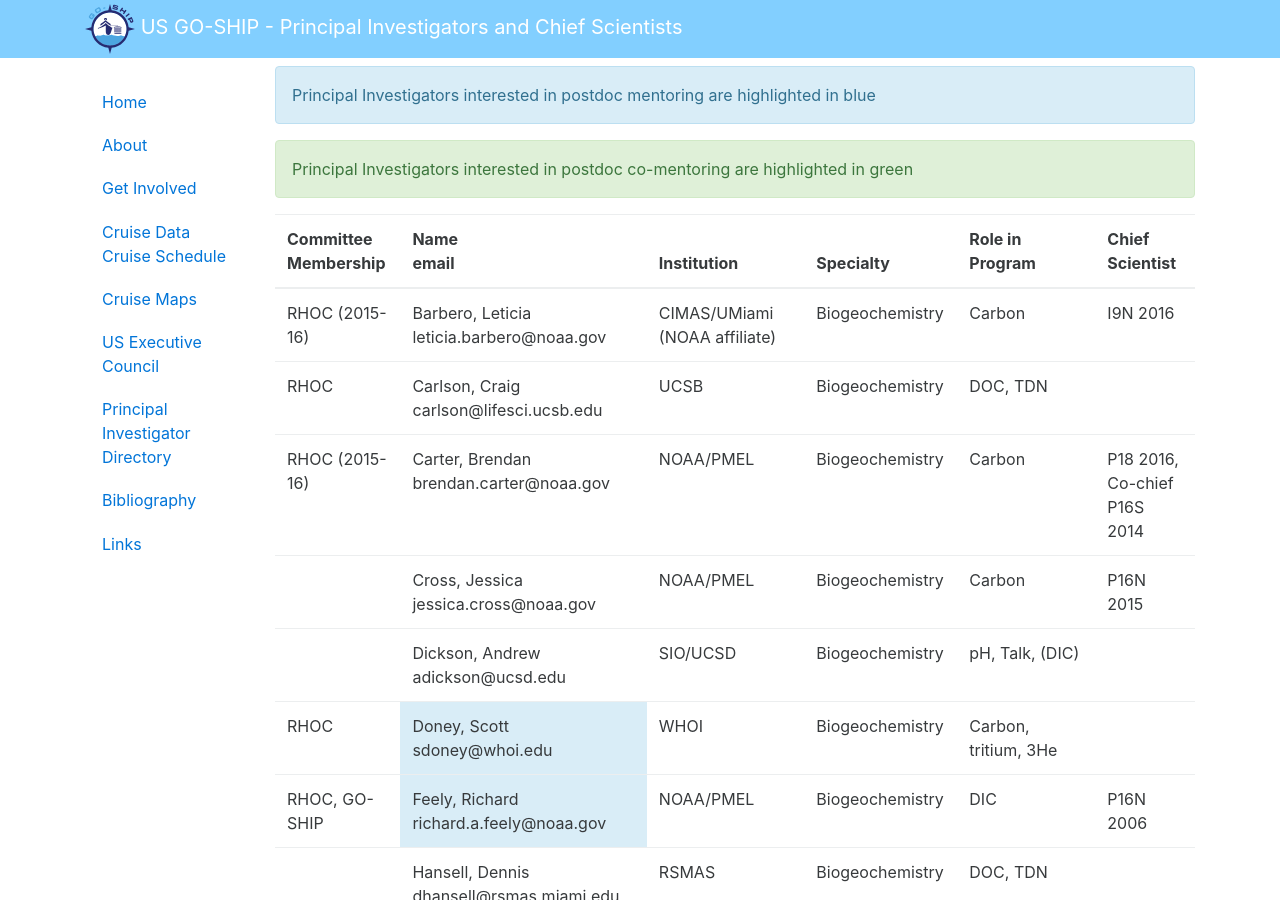
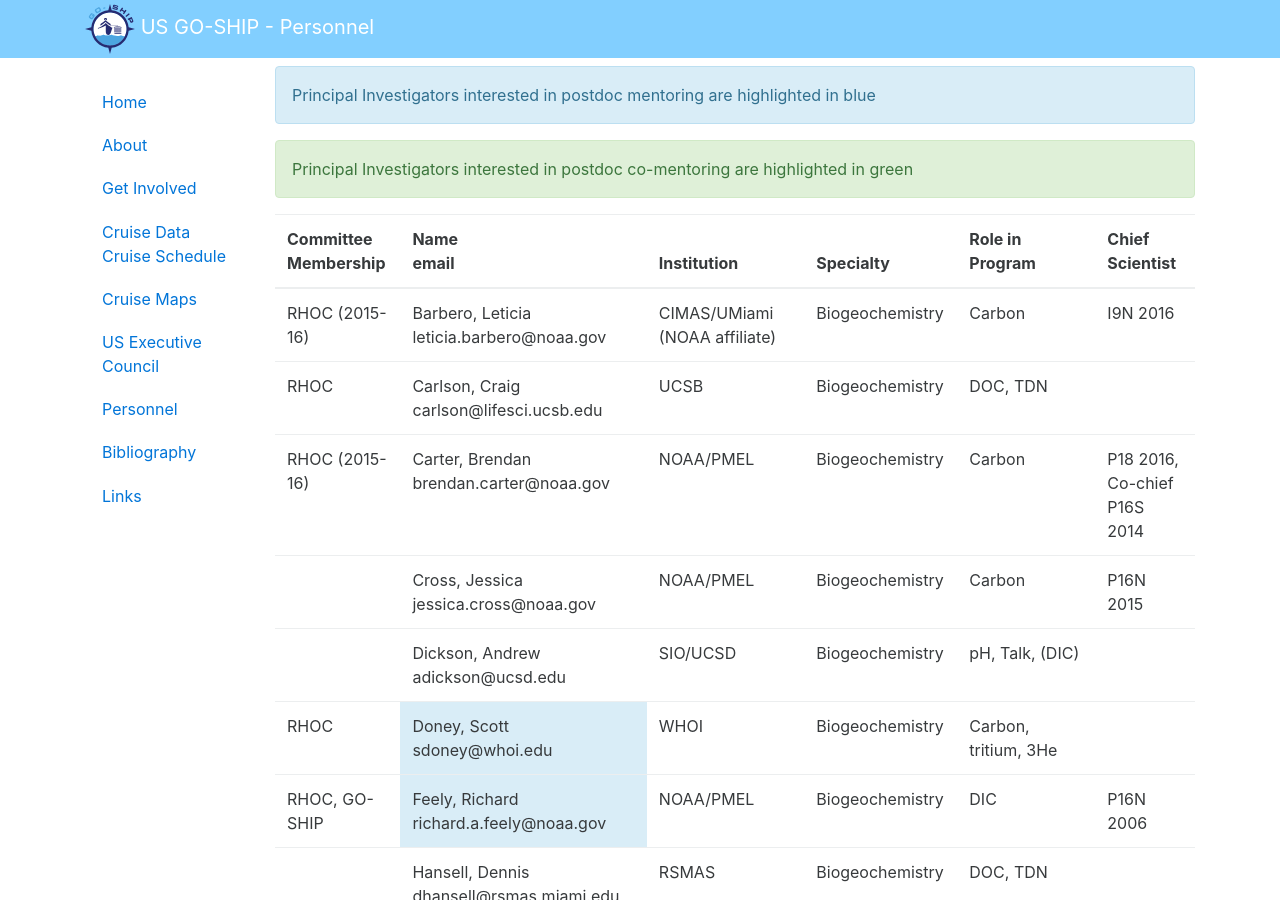
Before and after one commit to cchdo/usgoship.ucsd.edu, a Jekyll site: the page built from principle-investigator-directory.md, in a window 1280 px wide and 900 px high. Built offline with Jekyll 4.4.1, drawn with Linux system fonts in a browser that asks for light colours.

Commit message:
people -> Personnel

```diff
--- a/_includes/nav.html
+++ b/_includes/nav.html
@@ -41,7 +41,7 @@
 
     <li class="nav-item">
       <a class="nav-link" href="{{ site.baseurl }}/people/">
-         Principal Investigator Directory
+        Personnel
       </a>
     </li>
 
--- a/principle-investigator-directory.md
+++ b/principle-investigator-directory.md
@@ -1,6 +1,6 @@
 ---
 layout: default
-title: Principal Investigators and Chief Scientists
+title: Personnel
 permalink: /people/
 ---
 <div class="alert alert-info" role="alert">Principal Investigators interested in postdoc mentoring are highlighted in blue</div>
```
